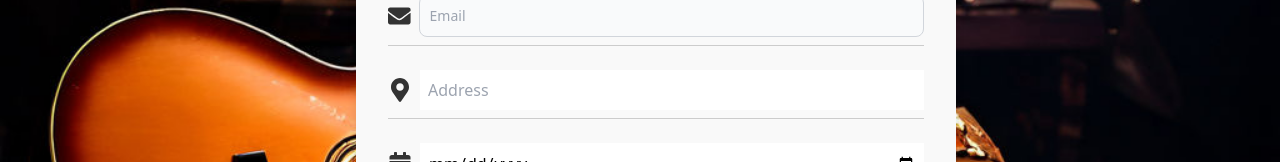
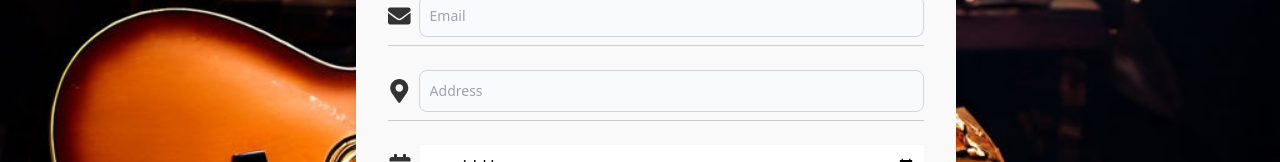
Before and after one commit to hhimansha/Sri-Madhura-online-music-instruments-shop, a React (Create React App) app in the folder client/: page /repair/create in a window 1280 px wide. Shown: the part 284-446 px from the top of the page. Built offline with nearby package versions, Linux system fonts and the light colour scheme.

Commit message:
repairs-create

```diff
--- a/client/src/components/Repairs/CreateRequest.jsx
+++ b/client/src/components/Repairs/CreateRequest.jsx
@@ -129,6 +129,7 @@
     type="text"
     name="name"
     id="name" // Unique id for the input field
+    onChange={(e) => setName(e.target.value)}
     className="bg-gray-50 border border-gray-300 text-gray-900 text-sm rounded-lg focus:ring-primary-600 focus:border-primary-600 block w-full p-2.5 dark:bg-gray-700 dark:border-gray-600 dark:placeholder-gray-400 dark:text-white dark:focus:ring-primary-500 dark:focus:border-primary-500"
     placeholder="Customer Name"
     required
@@ -156,14 +157,23 @@
             </div>
             <div style={{ display: 'flex', alignItems: 'center', borderBottom: '1px solid #ccc', paddingBottom: '0.5rem' }}>
               <FaMapMarkerAlt style={{ color: '#333', marginRight: '0.5rem', fontSize: '1.5rem' }} />
-              <input
+              {/* <input
                 id='address'
                 type='text'
                 value={address}
                 onChange={(e) => setAddress(e.target.value)}
                 style={{ border: 'none', padding: '0.5rem', flex: '1', fontSize: '1rem' }}
                 placeholder='Address'
-              />
+              /> */}
+                <input
+    type="text"
+    value={address}
+    id="address" // Unique id for the input field
+    onChange={(e) => setAddress(e.target.value)}
+    className="bg-gray-50 border border-gray-300 text-gray-900 text-sm rounded-lg focus:ring-primary-600 focus:border-primary-600 block w-full p-2.5 dark:bg-gray-700 dark:border-gray-600 dark:placeholder-gray-400 dark:text-white dark:focus:ring-primary-500 dark:focus:border-primary-500"
+    placeholder="Address"
+    required
+  />
             </div>
             <div style={{ display: 'flex', alignItems: 'center', borderBottom: '1px solid #ccc', paddingBottom: '0.5rem' }}>
               <FaCalendarAlt style={{ color: '#333', marginRight: '0.5rem', fontSize: '1.5rem' }} />
```
